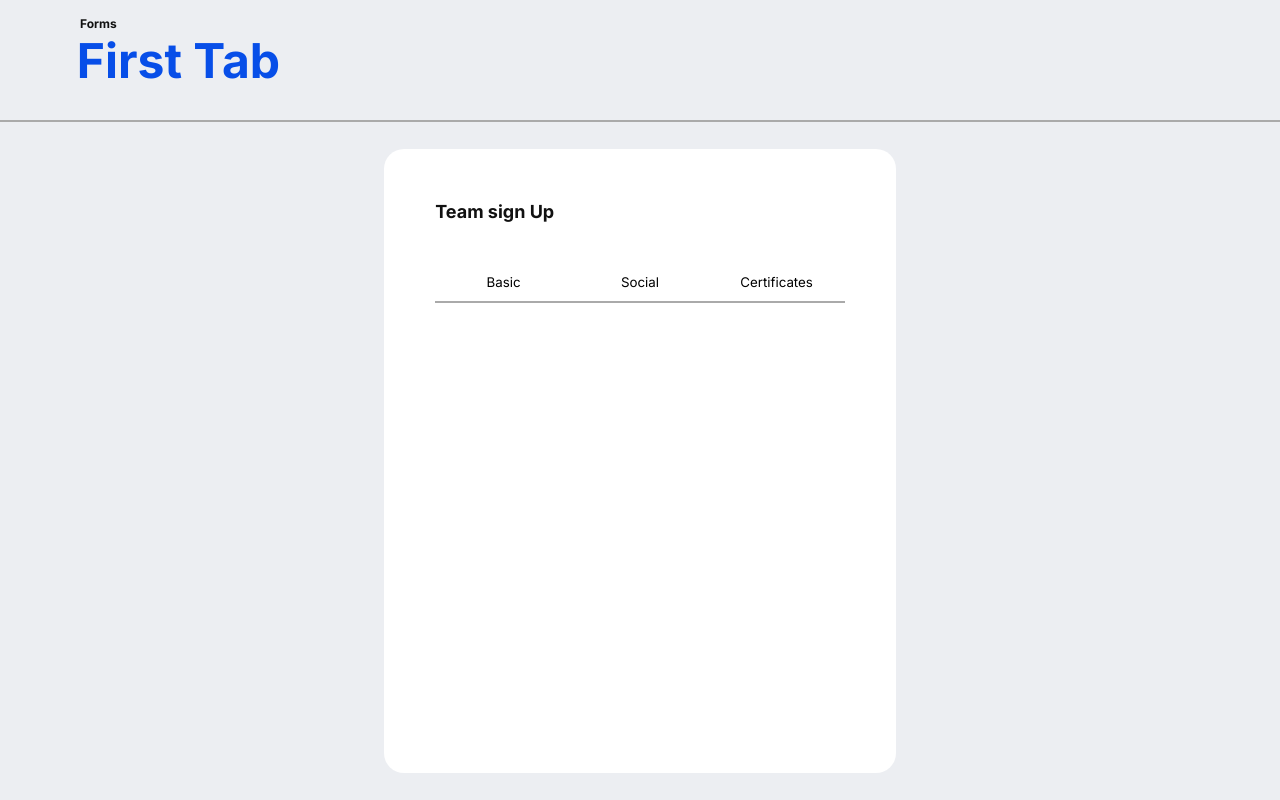
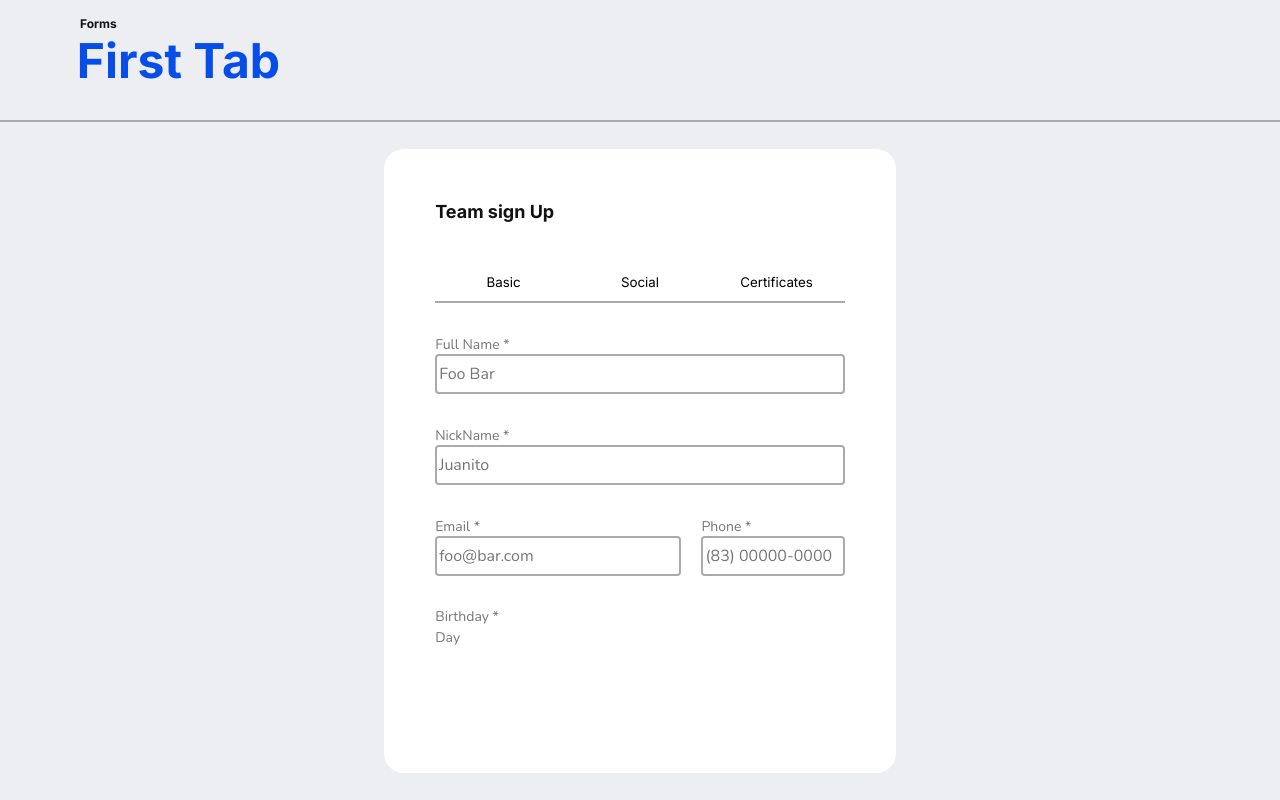
Before and after one commit to LeonardoLuisKlein/desafioCompass_SquadGreen, a Vue app: page /#/ in a window 1280 px wide. Built offline with nearby package versions, Linux system fonts and the light colour scheme.

Commit message:
Feat: Body Form and improvements on input/label components

```diff
--- a/src/components/containers/FormOne/FormOne.scss
+++ b/src/components/containers/FormOne/FormOne.scss
@@ -30,6 +30,36 @@
             align-items: center;
             justify-content: space-around;
         }
+
+        .divBody {
+            display: flex;
+            width: 80%;
+            height: 60%;
+            flex-flow:column wrap;
+            justify-content: space-evenly;
+
+            .emailPhoneBody {
+                display: flex;
+                justify-content: space-between;
+
+                .emailBody {
+                    width: 60%;
+                }
+
+                .phoneBody {
+                    width: 35%;
+                }
+            }
+
+            .datesBody {
+                display: flex;
+                flex-flow: column;
+
+                .datesBodyHeader {
+                    height: 100% + 20%;
+                }
+            }
+        }
     }
 
 }
--- a/src/components/containers/FormOne/FormOne.vue
+++ b/src/components/containers/FormOne/FormOne.vue
@@ -11,6 +11,44 @@
             <Button text="Social" classButton="Border"/>
             <Button text="Certificates" classButton="Border"/>
         </div>
+        <div class="divBody">
+          <div class="nameBody">
+            <Label inputLabel="name" className="defaultLabel" text="Full Name *"/>
+            <Inputs inputClass="inputBorder bigInput" id="name" placeHolder="Foo Bar"/>
+          </div>
+
+          <div class="nickNameBody">
+            <Label inputLabel="nickName" className="defaultLabel" text="NickName *"/>
+            <Inputs inputClass="inputBorder bigInput" id="nickName" placeHolder="Juanito"/>
+          </div>
+
+          <div class="emailPhoneBody">
+            <div class="emailBody">
+              <Label inputLabel="email" className="defaultLabel emailLabel" text="Email *"/>
+              <Inputs inputClass="inputBorder bigInput" id="email" placeHolder="foo@bar.com"/>
+            </div>
+
+            <div class="phoneBody">
+              <Label inputLabel="phone" className="defaultLabel phoneLabel" text="Phone *"/>
+              <Inputs inputClass="inputBorder bigInput" id="phone" placeHolder="(83) 00000-0000"/>
+            </div>
+          </div>
+
+          <div class="datesBody">
+            <div class="datesBodyHeader">
+              <Label inputLabel="" className="defaultLabel phoneLabel" text="Birthday *"/>
+            </div>
+
+            <div class="datesDay">
+              <Label inputLabel="day" className="defaultLabel dateLabel" text="Day"/>
+            </div>
+
+          </div>
+
+
+
+
+        </div>
       </div>
     </div>
   </div>
@@ -21,10 +59,12 @@
 import Header from '../../experience-fragments/Header/Header.vue'
 import Title from '@/components/micro/Title/Title.vue'
 import Button from '../../micro/Button/Button.vue'
+import Label from '@/components/micro/Label/Label.vue'
+import Inputs from '@/components/micro/Inputs/Inputs.vue'
 
 export default {
   name: "formOne",
-  components: { Header, Title, Button }
+  components: { Header, Title, Button, Label, Inputs }
 }
 </script>
 
--- a/src/components/micro/Inputs/Inputs.scss
+++ b/src/components/micro/Inputs/Inputs.scss
@@ -17,14 +17,17 @@ div{
     .smallInput{
         height: 2.5em;
         width: 40%;
+        box-sizing: border-box;
     }
     .mediumInput{
         height: 2.5em;
         width: 60%;
+        box-sizing: border-box;
     }
     .bigInput{
         height: 2.5em;
-        width: 80%;
+        width: 100%;
+        box-sizing: border-box;
     }
 }
 
--- a/src/components/micro/Label/Label.scss
+++ b/src/components/micro/Label/Label.scss
@@ -5,3 +5,15 @@
     font-size: 0.875em;
     color: #767676;
 }
+
+.emailLabel {
+    width: 30%;
+}
+
+.phoneLabel {
+    width: 60%;
+}
+
+.dateLabel {
+    width: 10%
+}
--- a/src/components/micro/Label/Label.vue
+++ b/src/components/micro/Label/Label.vue
@@ -1,6 +1,6 @@
 <template>
   <div>
-    <label :for="inputLabel" :class="className">{{ text }}</label>
+    <label :for="inputLabel" :class="className" :placeholder="text">{{ text }}</label>
   </div>
 </template>
 
```
